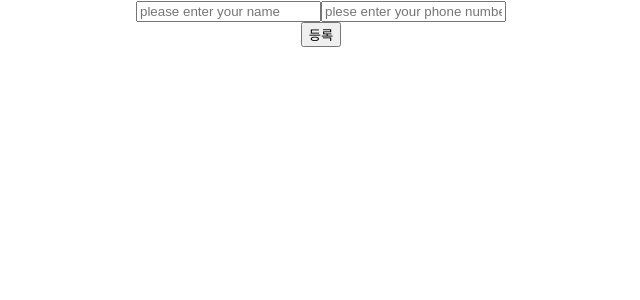
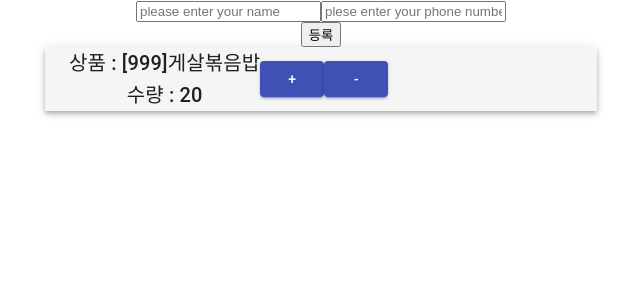
Before and after one commit to easywaldo/react-counter-componnent, a React (Create React App) app: page / in a window 1280 px wide. Shown: the top 300 px of the page, without its empty margins (319-959 px from the left). Built offline with nearby package versions, Linux system fonts and the light colour scheme.

Commit message:
카운터 컴포넌트에 대한 수정
props 로 데이터를 전달 받을때 에 대한 잘못된 부분을 수정하며
es6 기반으로 클래스 구조 정의를 수정한다.

```diff
--- a/package.json
+++ b/package.json
@@ -3,7 +3,7 @@
   "version": "0.1.0",
   "private": true,
   "dependencies": {
-    "@material-ui/core": "^3.6.1",
+    "@material-ui/core": "^4.2.1",
     "react": "^16.6.3",
     "react-dom": "^16.6.3",
     "react-scripts": "2.1.1"
--- a/src/App.js
+++ b/src/App.js
@@ -5,9 +5,12 @@ import PhoneForm from './components/PhoneForm';
 import PhoneInfoList from './components/PhoneInfoList';
 
 var productInfo = {
-  id: 999,
-  name: "게살볶음밥"
-}
+  id: "999",
+  name: "게살볶음밥",
+  count: 20,
+  size: 10
+};
+
 
 class App extends Component {
   state = {
@@ -31,7 +34,7 @@ class App extends Component {
         <PhoneForm onCreate={this.handleCreate} />
         <PhoneInfoList data={this.state.information}/>
         {/* {JSON.STRINGIFY(THIS.STATE.INFORMATION)} */}
-        {/* <Counter product={productInfo} /> */}
+        <Counter product={productInfo} />
       </div>
     );
   }
--- a/src/components/Counter.js
+++ b/src/components/Counter.js
@@ -3,25 +3,31 @@ import Button from '@material-ui/core/Button';
 import AppBar from '@material-ui/core/AppBar';
 import Toolbar from '@material-ui/core/Toolbar';
 import Typography from '@material-ui/core/Typography';
+import Container from '@material-ui/core/Container';
 
 class Counter extends Component {
-    state = {
-        id: this.props.id,
-        productName: this.props.name,
-        count: 1,
-        error: false,
+    constructor(props) {
+        super(props);
+        this.state = {
+            id: this.props.product.id,
+            productName: this.props.product.name,
+            increasementSize: this.props.product.size,
+            count: this.props.product.count,
+            error: false
+        };
     }
 
     increamentCount = () => {
+        console.log(this.state.incrementSize);
         this.setState({
-            count: this.state.count + 1
+            count: this.state.count + this.state.increasementSize
         })
     }
 
     decreamentCount = () => {
-        if (this.state.count <= 0) return;
+        if (this.state.count <= this.state.increasementSize) return;
         this.setState({
-            count: this.state.count - 1
+            count: this.state.count - this.state.increasementSize
         })
     }
 
@@ -30,7 +36,7 @@ class Counter extends Component {
             console.log('snapshot changed');
 
             return {
-                count:prevState.count
+                count:prevState.count,
             };
         }
 
@@ -60,15 +66,27 @@ class Counter extends Component {
         return (
             <div>
                 {this.props.missing}
+                <Container maxWidth="sm">
+
                     <AppBar position="static" color="default">
                         <Typography variant="h6" color="inherit">
                             <Toolbar>
-                            <Button variant="contained" color="primary" onClick={this.decreamentCount}>-</Button>
-                                상품 : {this.props.product.name} 수량 : {this.state.count}
-                            <Button variant="contained" color="primary" onClick={this.increamentCount}>+</Button>
+                                상품 : [{this.state.id}]{this.state.productName}
+                                <br/>
+                                수량 : {this.state.count}
+                            <Button
+                                variant="contained"
+                                color="primary"
+                                onClick={this.increamentCount}>+
+                            </Button>
+                            <Button variant="contained" color="primary"
+                                onClick={this.decreamentCount}>-
+                            </Button>
                             </Toolbar>
                         </Typography>
                     </AppBar>
+
+                </Container>
             </div>
         );
     }
```
Also changed, not shown: 1 other file (tests, documents, lock files or other folders).
